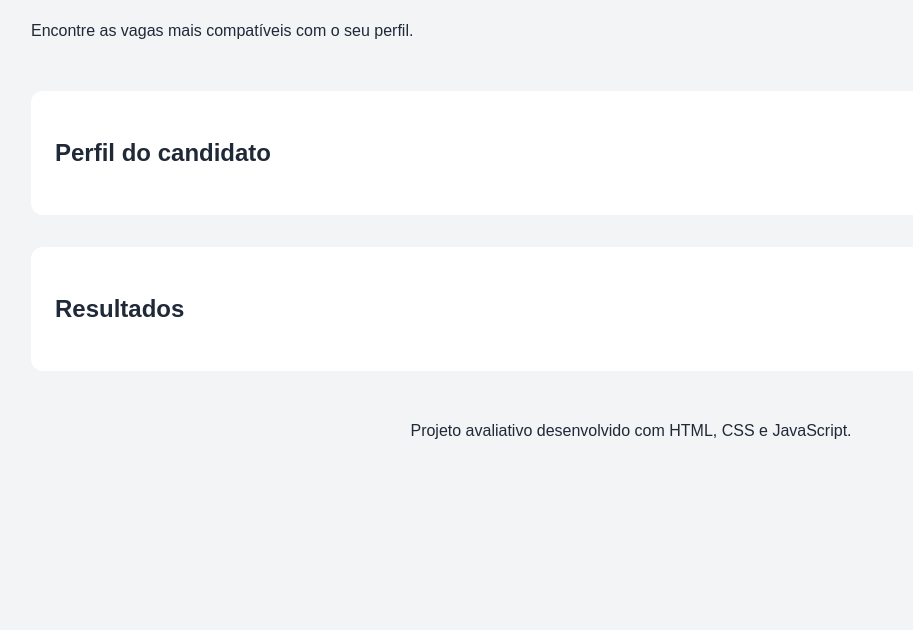
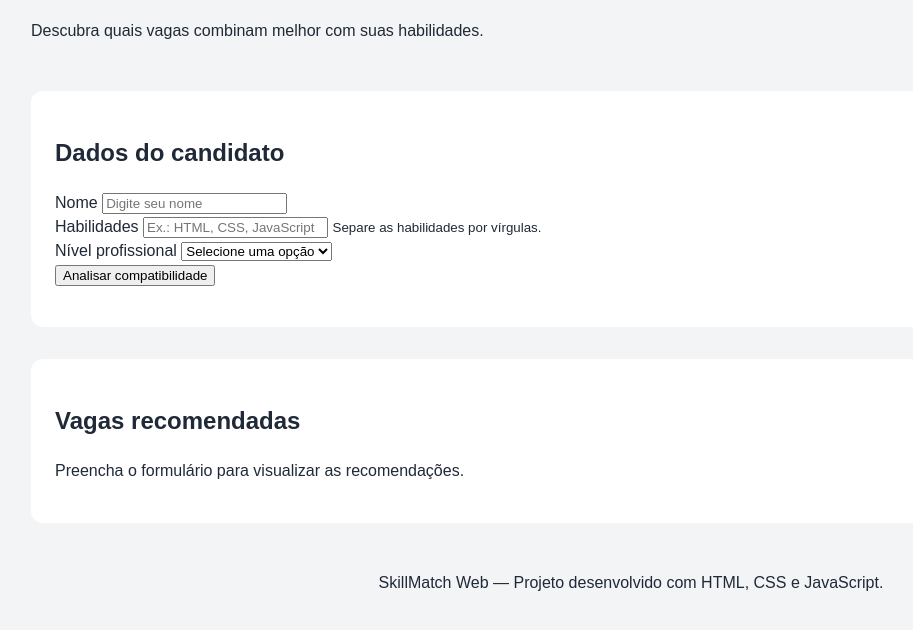
Before and after one commit to josianeda-franca-sctec/skillmatch-web, a plain HTML site: page index.html in a window 1280 px wide. Shown: the part 104-734 px from the top of the page, without its empty margins (9-922 px from the left). Drawn offline with Linux system fonts and the light colour scheme.

Commit message:
cria formulario do candidato

```diff
--- a/assets/scripts/main.js
+++ b/assets/scripts/main.js
@@ -3,28 +3,8 @@ import { carregarVagas } from "./dados.js";
 async function iniciarAplicacao() {
     const vagas = await carregarVagas();
 
-    console.log("Vagas carregadas:", vagas);
-    console.log(`Quantidade de vagas: ${vagas.length}`);
-
-    const habilidadesTeste = [
-        "HTML",
-        "CSS",
-        "JavaScript"
-    ];
-
-    vagas.forEach((vaga) => {
-        const percentual = vaga.calcularCompatibilidade(
-            habilidadesTeste
-        );
-
-        const classificacao = vaga.classificarCompatibilidade(
-            percentual
-        );
-
-        console.log(vaga.apresentarResumo());
-        console.log(`Compatibilidade: ${percentual}%`);
-        console.log(`Classificação: ${classificacao}`);
-    });
+    console.log("Aplicação iniciada.");
+    console.log("Vagas disponíveis:", vagas);
 }
 
 iniciarAplicacao();
--- a/index.html
+++ b/index.html
@@ -10,10 +10,10 @@
 
     <meta
         name="description"
-        content="Aplicação web para analisar a compatibilidade entre candidatos e vagas de tecnologia."
+        content="Aplicação para análise de compatibilidade entre candidatos e vagas."
     >
 
-    <title>SkillMatch Web | Compatibilidade com vagas</title>
+    <title>SkillMatch Web</title>
 
     <link
         rel="stylesheet"
@@ -22,35 +22,128 @@
 </head>
 
 <body>
-    <header>
-        <h1>SkillMatch Web</h1>
+    <header class="cabecalho">
+        <div class="container">
+            <h1>SkillMatch Web</h1>
 
-        <p>
-            Encontre as vagas mais compatíveis com o seu perfil.
-        </p>
+            <p>
+                Descubra quais vagas combinam melhor com suas habilidades.
+            </p>
+        </div>
     </header>
 
-    <main>
-        <section aria-labelledby="titulo-perfil">
-            <h2 id="titulo-perfil">Perfil do candidato</h2>
+    <main class="conteudo-principal">
+        <section
+            class="secao-formulario container"
+            aria-labelledby="titulo-formulario"
+        >
+            <h2 id="titulo-formulario">
+                Dados do candidato
+            </h2>
+
+            <form id="formulario-candidato">
+                <div class="campo-formulario">
+                    <label for="nome">
+                        Nome
+                    </label>
+
+                    <input
+                        type="text"
+                        id="nome"
+                        name="nome"
+                        placeholder="Digite seu nome"
+                        required
+                    >
+                </div>
+
+                <div class="campo-formulario">
+                    <label for="habilidades">
+                        Habilidades
+                    </label>
+
+                    <input
+                        type="text"
+                        id="habilidades"
+                        name="habilidades"
+                        placeholder="Ex.: HTML, CSS, JavaScript"
+                        required
+                    >
+
+                    <small>
+                        Separe as habilidades por vírgulas.
+                    </small>
+                </div>
+
+                <div class="campo-formulario">
+                    <label for="nivel">
+                        Nível profissional
+                    </label>
+
+                    <select
+                        id="nivel"
+                        name="nivel"
+                        required
+                    >
+                        <option value="">
+                            Selecione uma opção
+                        </option>
+
+                        <option value="Estágio">
+                            Estágio
+                        </option>
+
+                        <option value="Trainee">
+                            Trainee
+                        </option>
+
+                        <option value="Júnior">
+                            Júnior
+                        </option>
+
+                        <option value="Pleno">
+                            Pleno
+                        </option>
+
+                        <option value="Sênior">
+                            Sênior
+                        </option>
+                    </select>
+                </div>
+
+                <button type="submit">
+                    Analisar compatibilidade
+                </button>
+            </form>
+
+            <p
+                id="mensagem"
+                role="status"
+                aria-live="polite"
+            ></p>
         </section>
 
-        <section aria-labelledby="titulo-resultados">
-            <h2 id="titulo-resultados">Resultados</h2>
+        <section
+            class="secao-resultados container"
+            aria-labelledby="titulo-resultados"
+        >
+            <h2 id="titulo-resultados">
+                Vagas recomendadas
+            </h2>
 
-            <div
-                id="mensagem-status"
-                aria-live="polite"
-            ></div>
-
-            <div id="lista-vagas"></div>
+            <div id="lista-vagas">
+                <p>
+                    Preencha o formulário para visualizar as recomendações.
+                </p>
+            </div>
         </section>
     </main>
 
-    <footer>
-        <p>
-            Projeto avaliativo desenvolvido com HTML, CSS e JavaScript.
-        </p>
+    <footer class="rodape">
+        <div class="container">
+            <p>
+                SkillMatch Web — Projeto desenvolvido com HTML, CSS e JavaScript.
+            </p>
+        </div>
     </footer>
 
     <script
```
